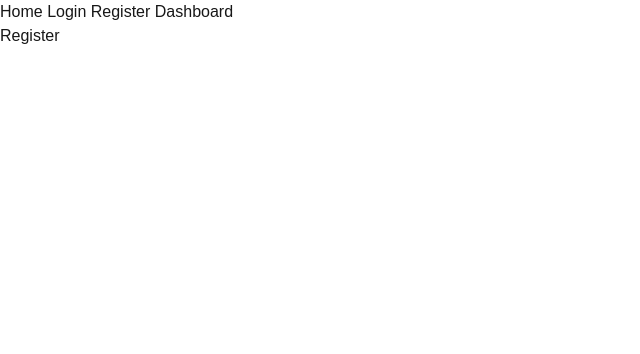
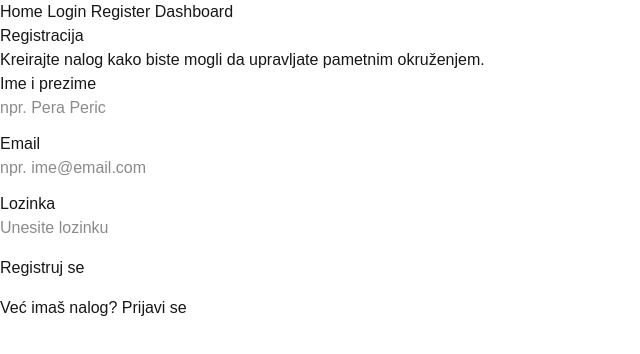
Before and after one commit to elab-development/internet-tehnologije-2025-apppametnookruzenje_2022_0083, a Next.js app: page /register in a window 1280 px wide. Shown: the top 354 px of the page, without its empty margins (0-640 px from the left). Built offline with nearby package versions, Linux system fonts and the light colour scheme.

Commit message:
add basic content for home, login and register pages

```diff
--- a/src/app/login/page.tsx
+++ b/src/app/login/page.tsx
@@ -1,7 +1,33 @@
+import Link from "next/link";
+
 export default function LoginPage() {
   return (
     <main>
       <h1>Login</h1>
+
+      <p>Prijavite se na nalog kako biste pristupili dashboard-u.</p>
+
+      <form>
+        <div>
+          <label>Email</label>
+          <br />
+          <input type="email" placeholder="npr. ime@email.com" />
+        </div>
+
+        <div style={{ marginTop: "12px" }}>
+          <label>Lozinka</label>
+          <br />
+          <input type="password" placeholder="Unesite lozinku" />
+        </div>
+
+        <div style={{ marginTop: "16px" }}>
+          <button type="button">Prijavi se</button>
+        </div>
+      </form>
+
+      <p style={{ marginTop: "16px" }}>
+        Nemaš nalog? <Link href="/register">Registruj se</Link>
+      </p>
     </main>
   );
 }
--- a/src/app/page.tsx
+++ b/src/app/page.tsx
@@ -1,8 +1,16 @@
+import Link from "next/link";
+
 export default function Home() {
   return (
-    <main style={{ padding: "40px" }}>
+    <main>
       <h1>Pametno okruženje</h1>
 
+      <p>
+        Ova aplikacija omogućava upravljanje pametnim uređajima kao što su
+        svetlo, klima uređaj i pametna brava.
+      </p>
+
+      <Link href="/login">Prijavi se</Link>
     </main>
   );
 }
--- a/src/app/register/page.tsx
+++ b/src/app/register/page.tsx
@@ -1,7 +1,39 @@
+import Link from "next/link";
+
 export default function RegisterPage() {
   return (
     <main>
-      <h1>Register</h1>
+      <h1>Registracija</h1>
+
+      <p>Kreirajte nalog kako biste mogli da upravljate pametnim okruženjem.</p>
+
+      <form>
+        <div>
+          <label>Ime i prezime</label>
+          <br />
+          <input type="text" placeholder="npr. Pera Peric" />
+        </div>
+
+        <div style={{ marginTop: "12px" }}>
+          <label>Email</label>
+          <br />
+          <input type="email" placeholder="npr. ime@email.com" />
+        </div>
+
+        <div style={{ marginTop: "12px" }}>
+          <label>Lozinka</label>
+          <br />
+          <input type="password" placeholder="Unesite lozinku" />
+        </div>
+
+        <div style={{ marginTop: "16px" }}>
+          <button type="button">Registruj se</button>
+        </div>
+      </form>
+
+      <p style={{ marginTop: "16px" }}>
+        Već imaš nalog? <Link href="/login">Prijavi se</Link>
+      </p>
     </main>
   );
 }
```
